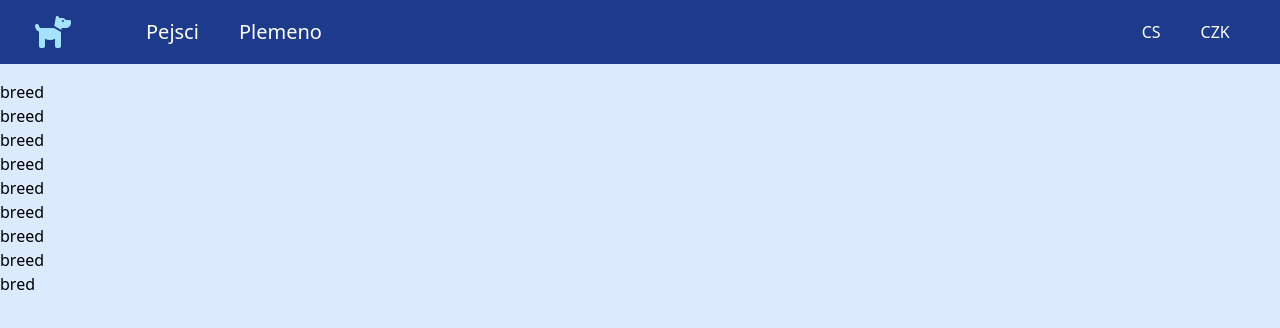
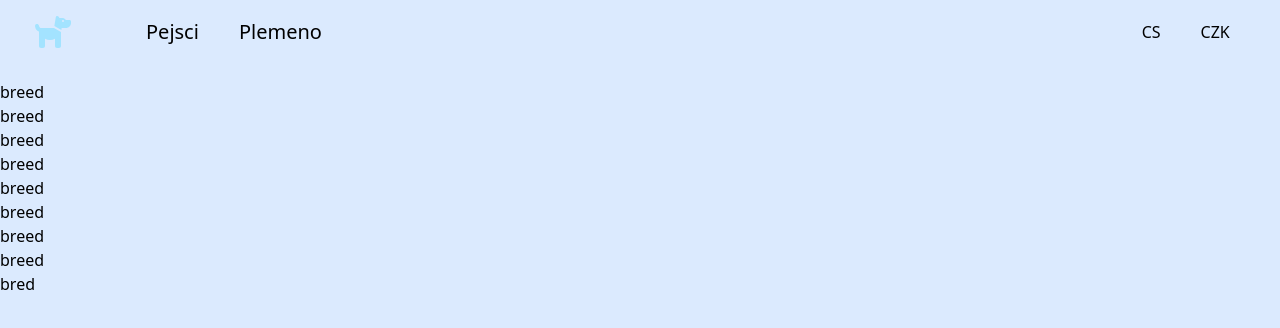
Before and after one commit to Efreenka/Woofie, a Vue app: page /breed in a window 1280 px wide. Shown: the top 328 px of the page. Built offline with nearby package versions, Linux system fonts and the light colour scheme.

Commit message:
rename components, custom tailwind color

```diff
--- a/postcss.config.js
+++ b/postcss.config.js
@@ -1,3 +1,4 @@
+/* eslint-env node */
 module.exports = {
   plugins: {
     tailwindcss: {},
--- a/src/components/DropdownMenu.vue
+++ b/src/components/DropdownMenu.vue
@@ -4,11 +4,12 @@
     @mouseover="showDropdown = true"
     @mouseleave="showDropdown = false"
   >
-    <button class=" w-10 mt-[2px]">{{ selectedItem }}</button>
+    <button class="w-10 mt-[2px]">{{ selectedItem }}</button>
     <div v-if="showDropdown" class="absolute mt-2 py-1 bg-white shadow-lg rounded-md text-blue-900">
       <a
         href="#!"
-        v-for="item in items"
+        v-for="(item, index) in items"
+        :key="index"
         @click="selectItem(item)"
         class="block px-3 py-2 cursor-pointer hover:bg-gray-100"
       >
--- a/src/components/Modal.vue
+++ /dev/null
@@ -1,13 +0,0 @@
-<template>
-    <div>
-
-    </div>
-</template>
-
-<script setup lang="ts">
-
-</script>
-
-<style >
-
-</style>
--- a/src/components/Header.vue
+++ b/src/components/TheHeader.vue
@@ -2,25 +2,31 @@
   <div
     class="text-white bg-blue-900 py-3.5 pr-6 pl-2 w-screen flex flex-row fixed top-0 z-50 justify-between md:h-16"
   >
-    <div class="flex flex-col md:flex-row items-center md:items-start md:basis-[90%]  md:gap-12">
+    <div class="flex flex-col md:flex-row items-center md:items-start md:basis-[90%] md:gap-12">
       <div class="flex flex-row-reverse justify-around md:basis-[5%] gap-3 min-w-[90px]">
-        <font-awesome-icon :icon="['fas', 'dog']" style="color: rgb(163, 227, 255)" class="w-9 h-9" />
-        <button @click="hamburgerMenu()" class="md:hidden block border-none"><font-awesome-icon :icon="['fas', 'bars']" style="color: #a3e3ff;" /></button>
+        <font-awesome-icon :icon="['fas', 'dog']" class="w-9 h-9 text-icon" />
+        <button @click="toggleHamburgerMenu" class="md:hidden block border-none">
+          <font-awesome-icon :icon="['fas', 'bars']" class="text-icon" />
+        </button>
       </div>
       <div class="md:basis-2/5">
-        <MainMenu @click="showMenu = false" :class="{ hidden: !showMenu, show: showMenu, 'md:block': true }" />
+        <MainMenu
+          @click="showMenu = false"
+          :class="{ hidden: !showMenu, show: showMenu }"
+          class="md:block"
+        />
       </div>
     </div>
     <div class="flex gap-6 pt-1 md:basis-[10%]">
-      <DropdownMenuVue :items="languages" />
-      <DropdownMenuVue :items="currencies" />
+      <DropdownMenu :items="languages" />
+      <DropdownMenu :items="currencies" />
     </div>
   </div>
 </template>
 
 <script setup lang="ts">
 import { ref, reactive } from 'vue'
-import DropdownMenuVue from './DropdownMenu.vue'
+import DropdownMenu from './DropdownMenu.vue'
 import MainMenu from './MainMenu.vue'
 
 const currencies = reactive(['CZK', 'EUR', 'USD'])
@@ -29,7 +35,7 @@ const languages = reactive(['CS', 'EN'])
 
 const showMenu = ref(false)
 
-function hamburgerMenu() {
+function toggleHamburgerMenu() {
   showMenu.value = !showMenu.value
 }
 </script>
--- /dev/null
+++ b/src/components/TheModal.vue
@@ -0,0 +1,7 @@
+<template>
+  <div></div>
+</template>
+
+<script setup lang="ts"></script>
+
+<style></style>
--- a/src/views/BreedView.vue
+++ b/src/views/BreedView.vue
@@ -1,5 +1,5 @@
 <template>
-  <div class=" mt-20">
+  <div class="mt-20">
     <p>breed</p>
     <p>breed</p>
     <p>breed</p>
--- a/src/views/DogView.vue
+++ b/src/views/DogView.vue
@@ -1,6 +1,6 @@
 <template>
-  <div >
-    <div class=" mt-20">
+  <div>
+    <div class="mt-20">
       <p>ksklefnklsefklkfseklfklefklsefkls</p>
       <p>ksklefnklsefklkfseklfklefklsefkls</p>
       <p>ksklefnklsefklkfseklfklefklsefkls</p>
@@ -73,7 +73,6 @@
       <p>ksklefnklsefklkfseklfklefklsefkls</p>
       <p>ksklefnklsefklkfseklfklefklsefkls</p>
     </div>
-
   </div>
 </template>
 
--- a/src/views/layout/DefaultLayout.vue
+++ b/src/views/layout/DefaultLayout.vue
@@ -1,7 +1,7 @@
 <template>
   <div>
     <div>
-      <Header></Header>
+      <TheHeader />
     </div>
     <RouterView />
   </div>
@@ -9,5 +9,5 @@
 
 <script setup lang="ts">
 import { RouterView } from 'vue-router'
-import Header from '@/components/Header.vue'
+import TheHeader from '@/components/TheHeader.vue'
 </script>
--- a/tailwind.config.js
+++ b/tailwind.config.js
@@ -1,4 +1,5 @@
 /** @type {import('tailwindcss').Config} */
+/* eslint-env node */
 export default {
   content: [
     "./index.html",
@@ -6,6 +7,9 @@ export default {
   ],
   theme: {
     extend: {},
+    colors: {
+      'icon': '#a3e3ff'
+    },
   },
   plugins: [],
 }
```
Lines whose indentation alone changed are shown as unchanged.
